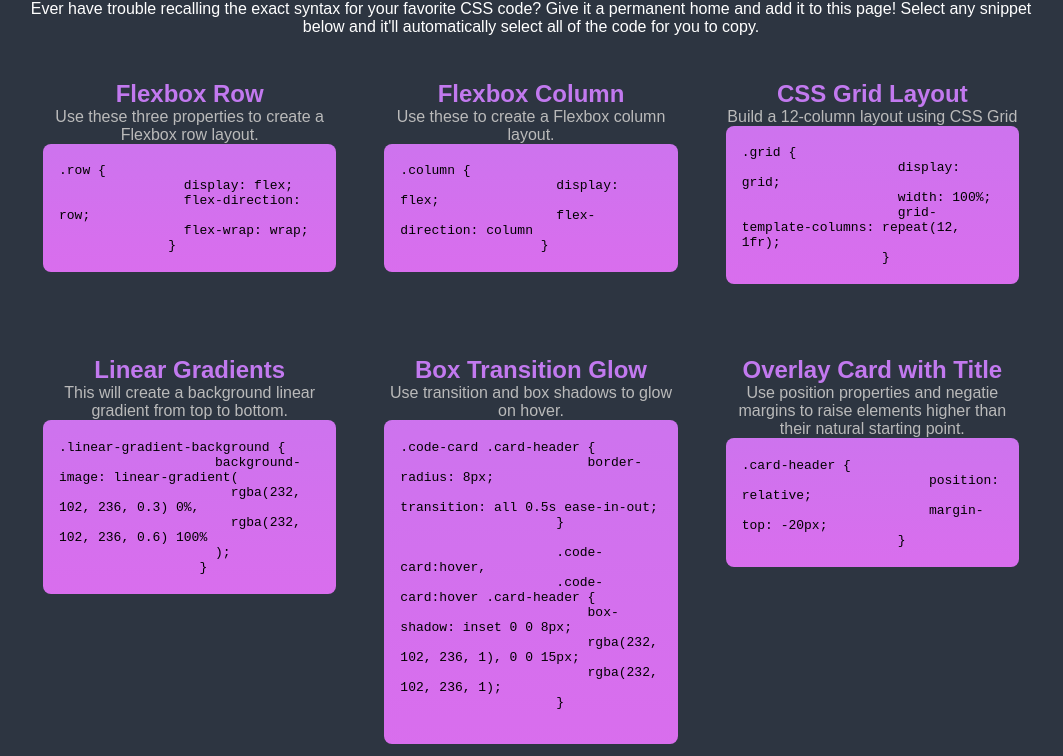
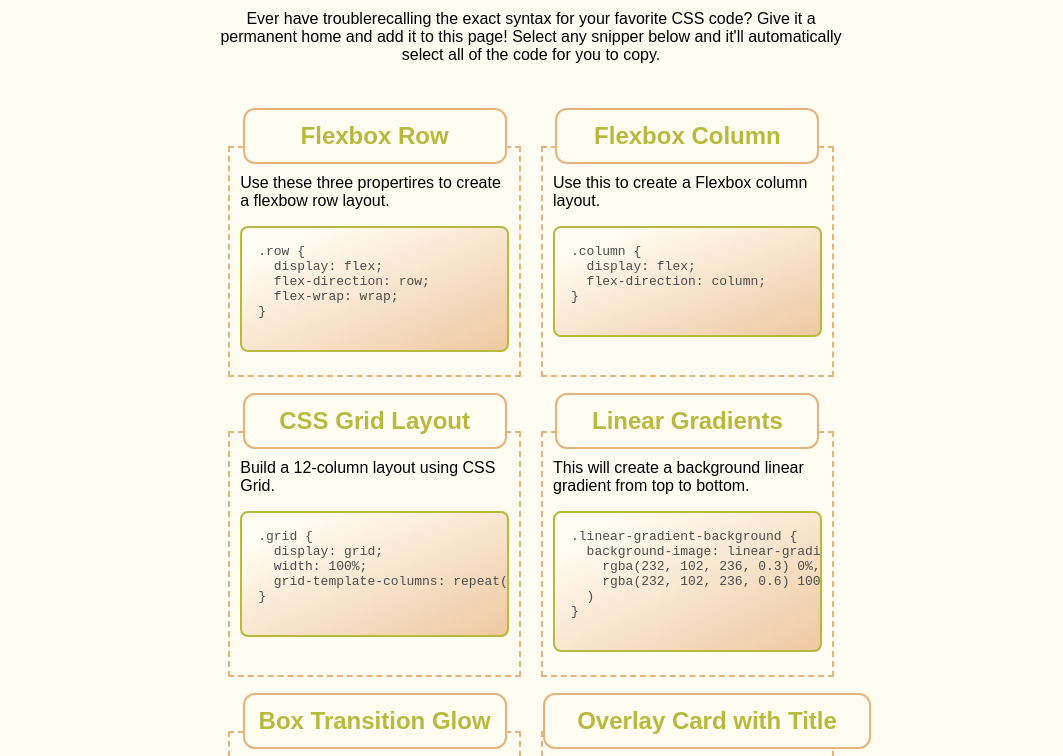
Before and after one commit to dylanjacob76/css-snippet-cheatsheet, a plain HTML site: page index.html in a window 1280 px wide. Shown: the part 77-833 px from the top of the page, without its empty margins (109-1172 px from the left). Drawn offline with Linux system fonts and the light colour scheme.

Commit message:
reworked entire project

```diff
--- a/assets/style.css
+++ b/assets/style.css
@@ -1,103 +1,110 @@
 :root {
-    --primary-color: rgb(194, 121, 239);
-    --secondary-color: #fff;
-    --background: rgb(45, 53, 65);
+    --background: rgb(255, 252, 241);
+    --olive: rgb(185, 185, 62);
+    --gold: rgb(232, 178, 124);
 }
 
-* {
+body {
     margin: 0;
     padding: 0;
     box-sizing: border-box;
-}
-
-body {
-    font-family: sans-serif;
+    font-family:Arial, Helvetica, sans-serif;
     background-color: var(--background);
+    margin-left: 15%;
+    margin-right: 15%;
 }
 
 /* HEADER */
-header > * {
+header {
     text-align: center;
-    margin: 20px;
+    margin: 28px 15% 28px 15%;
 }
 
-h1 {
-    color: var(--primary-color);
+header h1 {
+    color: var(--gold);
+    font-family: 'Lucida Sans', 'Lucida Sans Regular', 'Lucida Grande', 'Lucida Sans Unicode', Geneva, Verdana, sans-serif;
 }
 
 header p {
-    color: var(--secondary-color);
-    margin-left: 10%;
-    margin-right: 10%;
     font-size: 16px;
-    font-weight: lighter;
+    margin-bottom: 72px;
 }
 
+/* CONTAINER */
 .container {
     display: flex;
-    flex-wrap: wrap;
-    flex-direction: row;
+    flex-flow: row wrap;
     justify-content: center;
+    /* width: 100% */
 }
 
+/* BOXES */
 .box {
-    flex: 1 0 100%;
-    padding: 24px;
-    transition: flex-basis 500ms linear;
-    margin-bottom: 24px;
+    width: 21.66%;
+    max-width: 550px;
+    margin: 10px;
+    padding: 10px;
+    position: relative;
+    border: 2px dashed var(--gold);
+    margin-bottom: 44px;
+    width: 30%;
+    background-color: var(--background);
+    transition: 0.3s ease-in-out;
+}
+
+.box:hover {
+    box-shadow: 0 5px 15px rgb(195, 195, 195);
+    transform: scale(1.005);
 }
 
 .box h2 {
     text-align: center;
-    color: var(--primary-color);
+    color: var(--olive);
+    border: 2px solid var(--gold);
+    border-radius: 12px;
+    padding: 12px;
+    position: absolute;
+    top: -40px;
+    left: 0;
+    right: 0;
+    margin: auto;
+    width: 236px;
+    background-color: var(--background);
+}
+
+.overlay h2 {
+    width: 300px;
 }
 
 .box p {
-    color: rgb(186, 186, 186);
-    text-align: center;
-    font-weight: lighter;
     font-size: 16px;
 }
 
-/* found in solution */
 .box pre {
-    display: flex;
-    align-items: center;
-    white-space: pre-wrap;
-    overflow: auto;
-    tab-size: 4;
-    padding: 1.2rem 1rem;
-    color: var(--gin);
+    background: linear-gradient(to bottom right, var(--background) 15%, rgb(239, 200, 162));
     border-radius: 8px;
-    background-image: linear-gradient(
-      rgba(232, 102, 236, 0.3) 0%,
-      rgba(232, 102, 236, 0.6) 100%
-    );
-  }
-/* ------- */
-
-pre {
-    background-color: var(--primary-color);
-    position:static;
-    right: 250%;
+    border: 2px solid var(--olive);
+    color: rgb(76, 76, 76);
+    padding: 16px;
+    height: auto;
+    overflow:auto;
+    box-sizing: border-box;
+    overflow-wrap: break-word;
+    user-select: all;
+    cursor: pointer;
 }
 
-footer {
-   text-align: center;
-   color: var(--primary-color);
-   font-weight: bold;
-   margin: 1.5rem;
+/* MEDIA QUERIES */
+@media only screen and (max-width: 962px) {
+.box {
+    width: 50%;
+    margin-top: 32px;
+ }
 }
 
-
-@media screen and (min-width: 992px) {
-    .container {
-        margin-right: 10%;
-        margin-left: 10%;
-    }
-
-    .box {
-        flex: 0 0 33.333%;
-        max-width: 33.333%;
-    }
-  }
+@media only screen and (max-width: 768px) {
+.box {
+    width: 100%;
+    margin-top: 32px;
+ }
+}
--- a/index.html
+++ b/index.html
@@ -5,20 +5,20 @@
     <meta http-equiv="X-UA-Compatible" content="IE=edge">
     <meta name="viewport" content="width=device-width, initial-scale=1.0">
     <title>CSS Snippet Cheatsheet</title>
-    <link href="./assets/style.css" rel="stylesheet">
+    <link rel="stylesheet" href="./assets/style.css">
 </head>
 
 <body>
     <header>
         <h1>CSS Snippet Cheatsheet</h1>
-        <p>Ever have trouble recalling the exact syntax for your favorite CSS code? Give it a permanent home and add it
-            to this page! Select any snippet below and it'll automatically select all of the code for you to copy.</p>
+        <p>Ever have troublerecalling the exact syntax for your favorite CSS code? Give it a permanent home and add it
+            to this page! Select any snipper below and it'll automatically select all of the code for you to copy.</p>
     </header>
-
     <div class="container">
         <div class="box">
+            <div class="flexbox-row">
                 <h2>Flexbox Row</h2>
-            <p>Use these three properties to create a Flexbox row layout.</p>
+                <p>Use these three propertires to create a flexbow row layout.</p>
                 <pre>
 <code>.row {
   display: flex;
@@ -27,19 +27,23 @@
 }</code>
                 </pre>
             </div>
+        </div>
         <div class="box">
+            <div class="flexbox-column">
                 <h2>Flexbox Column</h2>
-            <p>Use these to create a Flexbox column layout.</p>
+                <p>Use this to create a Flexbox column layout.</p>
                 <pre>
 <code>.column {
   display: flex;
-                    flex-direction: column
+  flex-direction: column;
 }</code>
                 </pre>
             </div>
+        </div>
         <div class="box">
+            <div class="grid-layout">
                 <h2>CSS Grid Layout</h2>
-            <p>Build a 12-column layout using CSS Grid</p>
+                <p>Build a 12-column layout using CSS Grid.</p>
                 <pre>
 <code>.grid {
   display: grid;
@@ -48,19 +52,25 @@
 }</code>
                 </pre>
             </div>
+        </div>
         <div class="box">
+
+            <div class="linear-gradients">
                 <h2>Linear Gradients</h2>
                 <p>This will create a background linear gradient from top to bottom.</p>
                 <pre>
 <code>.linear-gradient-background {
   background-image: linear-gradient(
     rgba(232, 102, 236, 0.3) 0%,
-                      rgba(232, 102, 236, 0.6) 100%
-                    );
+    rgba(232, 102, 236, 0.6) 100%;
+  )
 }</code>
                 </pre>
             </div>
+        </div>
         <div class="box">
+
+            <div class="transition-glow">
                 <h2>Box Transition Glow</h2>
                 <p>Use transition and box shadows to glow on hover.</p>
                 <pre>
@@ -69,19 +79,19 @@
   transition: all 0.5s ease-in-out;
 }
 
-                    .code-card:hover,
-                    .code-card:hover .card-header {
-                        box-shadow: inset 0 0 8px;
-                        rgba(232, 102, 236, 1), 0 0 15px;
-                        rgba(232, 102, 236, 1);
-                    }
-                 </code>
+.code-card:hover, .code-card:hover .card-header {
+  box-shadow: inset 0 0 8px rgba(232, 102, 236, 1),
+  0 0 15px rgba(232, 102, 236, 1);
+}</code>
                 </pre>
             </div>
+        </div>
         <div class="box">
+
+            <div class="overlay">
                 <h2>Overlay Card with Title</h2>
-            <p>Use position properties and negatie margins to raise elements higher than their natural starting point.
-            </p>
+                <p>Use position properties and negative margins to raise elements higher than their natural starting
+                    point.</p>
                 <pre>
 <code>.card-header {
   position: relative;
@@ -90,11 +100,7 @@
                  </pre>
             </div>
         </div>
-
-    <footer>
-        Made with ❤️ and CSS
-    </footer>
-
+    </div>
 </body>
 
 </html>
```
Lines whose indentation alone changed are shown as unchanged.
